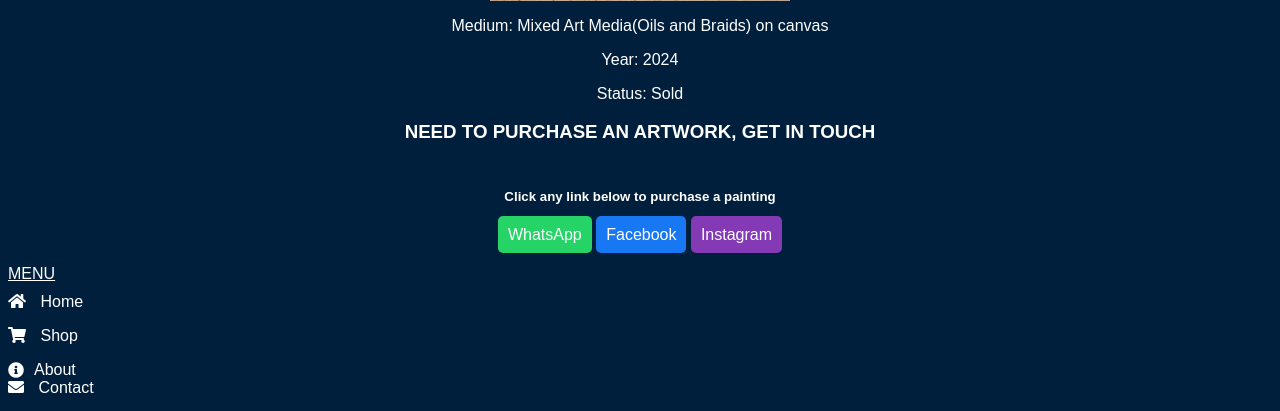
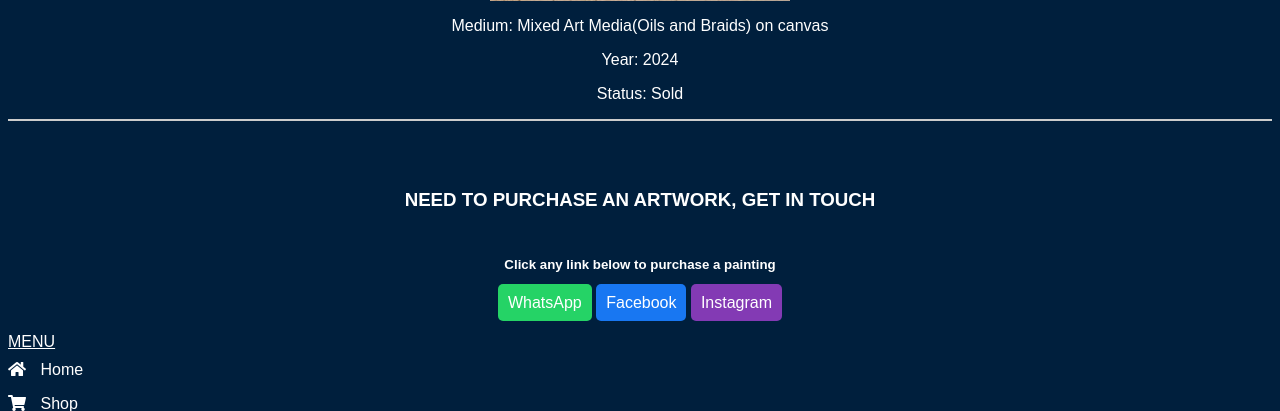
Before and after one commit to Kunashe-n/myapp, a Flask app: page /sold in a window 1280 px wide. Shown: the part 2128-2539 px from the top of the page. Run offline with Flask 3, Linux system fonts and the light colour scheme.

Commit message:
Update sold.html

```diff
--- a/templates/sold.html
+++ b/templates/sold.html
@@ -69,7 +69,8 @@
         </div>
     </div>
     </section>
-
+    <hr style="margin: 0; border: 1px solid #ccc;"> <!-- Removed extra margin from the white line -->
+    <div style="height: 50px;"></div> <!-- Increased blank space between the white line and the content -->
     <h3 style="text-align: center;">{{'NEED TO PURCHASE AN ARTWORK, GET IN TOUCH'}}</h3>
     <header>
         <h5>Click any link below to purchase a painting</h5>
```
